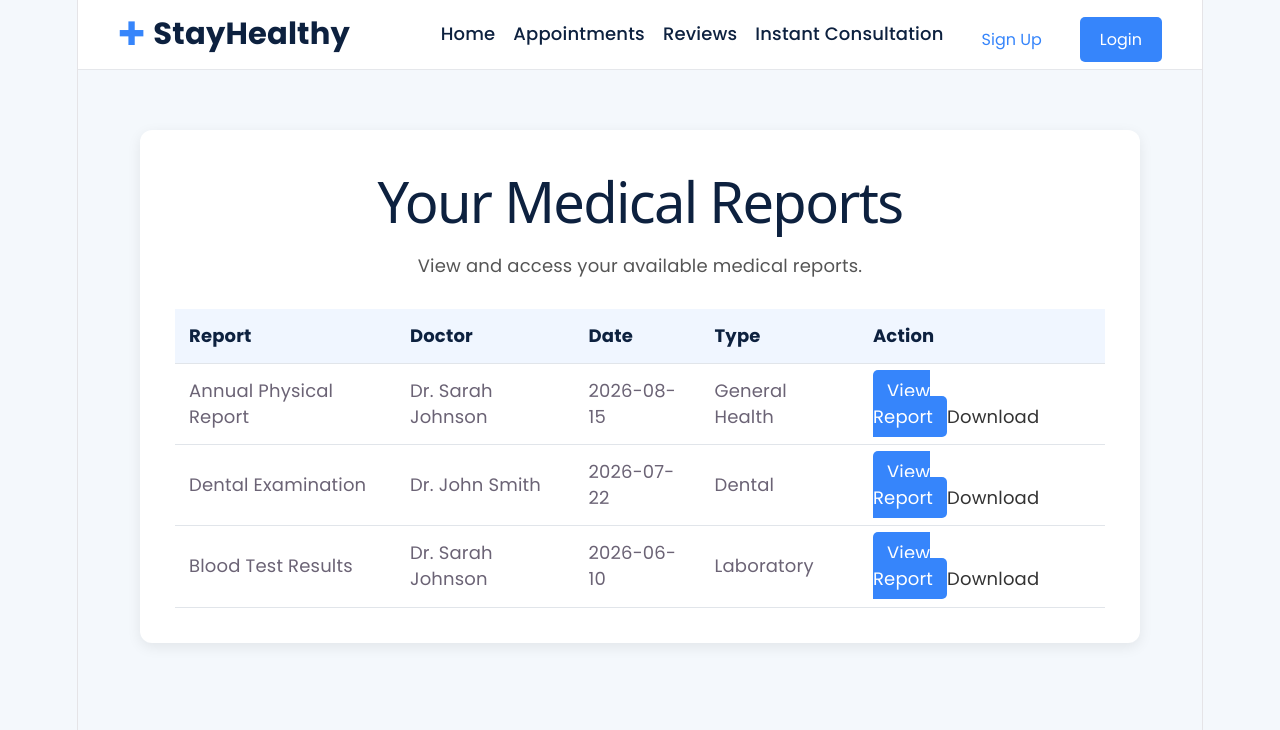
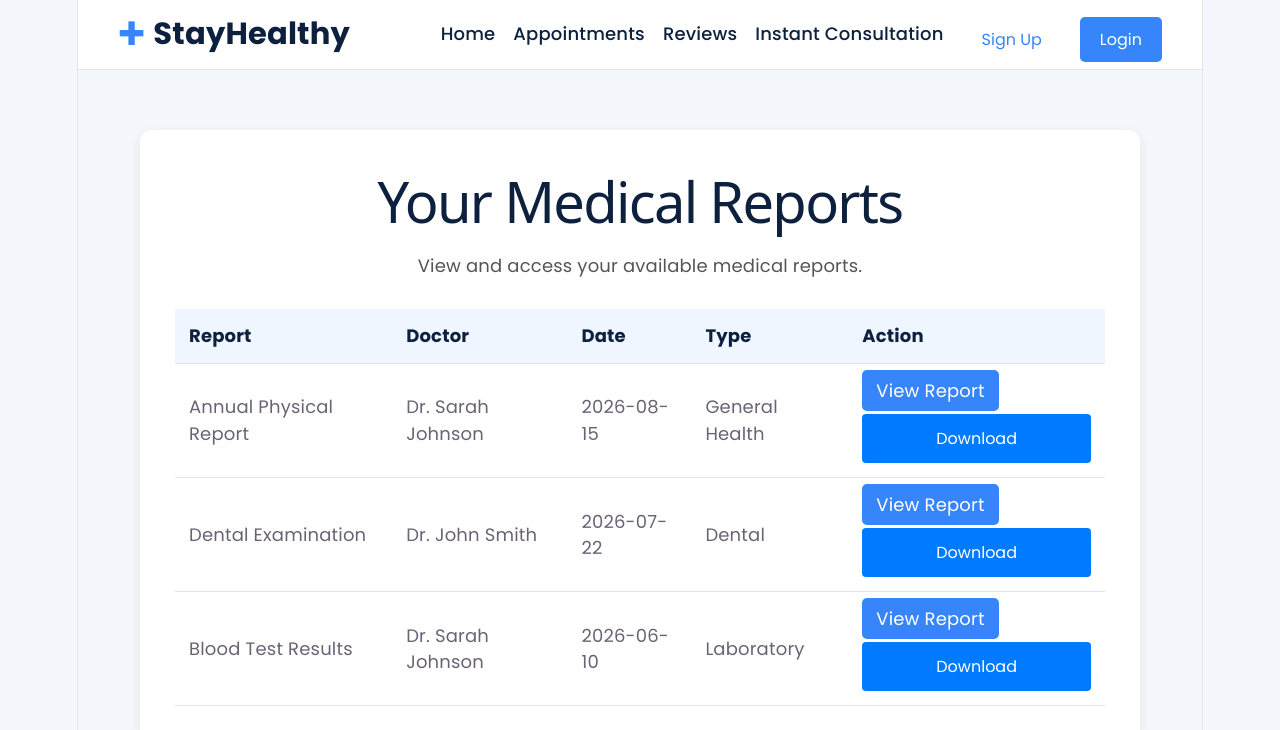
Before and after one commit to topsweb/med_appt, a React (Vite) app: page /reports in a window 1280 px wide. Shown: the top 730 px of the page. Built offline with nearby package versions, Linux system fonts and the light colour scheme.

Commit message:
Complete capstone updates

```diff
--- a/src/Components/ReportsLayout/ReportsLayout.jsx
+++ b/src/Components/ReportsLayout/ReportsLayout.jsx
@@ -64,13 +64,20 @@ const ReportsLayout = () => {
                                             View Report
                                         </a>
 
-                                        <a
-                                            href="/patient_report.pdf"
-                                            download="patient_report.pdf"
-                                            className="report-download-btn"
-                                        >
-                                            Download
-                                        </a>
+                                        <button
+    className="report-download-btn"
+    onClick={() => {
+        const link = document.createElement("a");
+        link.href = "/patient_report.pdf";
+        link.download = "patient_report.pdf";
+        document.body.appendChild(link);
+        link.click();
+        document.body.removeChild(link);
+    }}
+>
+    Download
+</button>
+
                                     </td>
                                 </tr>
                             ))}
```
Also changed, not shown: 1 other file (tests, documents, lock files or other folders).
